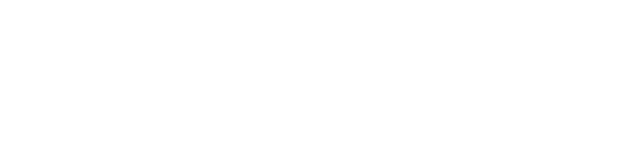
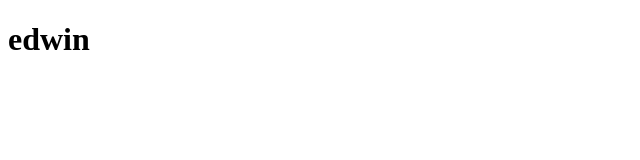
Before and after one commit to edwinmgallego/clase-practica-css, a plain HTML site: page emgallego997185/index.html in a window 1280 px wide. Shown: the whole page, without its empty margins (0-640 px from the left). Drawn offline with Linux system fonts and the light colour scheme.

Commit message:
mi tercer commit

```diff
--- a/emgallego997185/index.html
+++ b/emgallego997185/index.html
@@ -6,6 +6,6 @@
     <title>Document</title>
 </head>
 <body>
-
+    <h1>edwin</h1>
 </body>
 </html>
```
